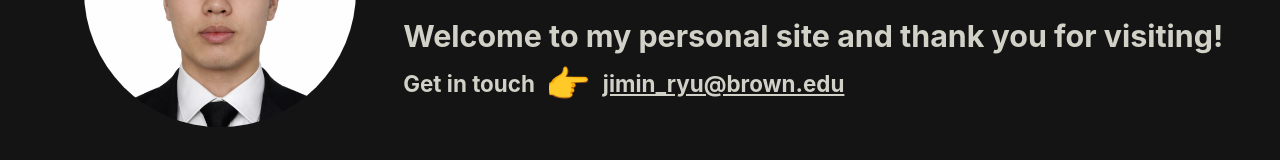
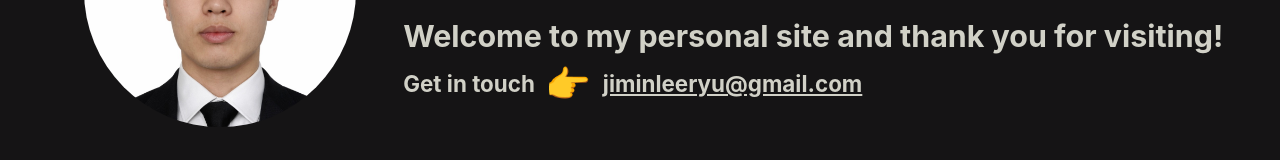
Before and after one commit to jiminleeryu/personalSite, a React (Create React App) app: page / in a window 1280 px wide. Shown: the part 377-537 px from the top of the page. Built offline with nearby package versions, Linux system fonts and the light colour scheme; a web font is replaced by a local one.

Commit message:
updated email

```diff
--- a/src/home.js
+++ b/src/home.js
@@ -95,7 +95,7 @@ const [activeLink, setActiveLink] = useState("");
             </h2>
             <h3>
               Get in touch <span className="emoji-large"> 👉 </span>
-                <a className="email-clickable" href="mailto:jimin_ryu@brown.edu" >jimin_ryu@brown.edu </a>
+                <a className="email-clickable" href="mailto:jiminleeryu@gmail.com" >jiminleeryu@gmail.com </a>
             </h3>
           </div>
         </div>
@@ -125,7 +125,7 @@ const [activeLink, setActiveLink] = useState("");
             <a href="https://linkedin.com/in/jryu0" target="_blank" aria-label="LinkedIn">
                 <i class="fab fa-linkedin" aria-hidden="true"></i>
             </a>
-            <a href="mailto:jimin_ryu@brown.edu" target="_blank" aria-label="Email">
+            <a href="mailto:jiminleeryu@gmail.com" target="_blank" aria-label="Email">
                 <i class="fas fa-envelope" aria-hidden="true"></i>
             </a>
           </div>
--- a/src/projects.js
+++ b/src/projects.js
@@ -99,7 +99,7 @@ const Projects = () => {
                 <a href="https://linkedin.com/in/jryu0" target="_blank" aria-label="LinkedIn">
                     <i class="fab fa-linkedin" aria-hidden="true"></i>
                 </a>
-                <a href="mailto:jimin_ryu@brown.edu" target="_blank" aria-label="Email">
+                <a href="mailto:jiminleeryu@gmail.com" target="_blank" aria-label="Email">
                     <i class="fas fa-envelope" aria-hidden="true"></i>
                 </a>
             </div>
--- a/src/projects/automarket.js
+++ b/src/projects/automarket.js
@@ -116,7 +116,7 @@ const Automarket = () => {
                     <a href="https://linkedin.com/in/jryu0" target="_blank" aria-label="LinkedIn">
                         <i class="fab fa-linkedin" aria-hidden="true"></i>
                     </a>
-                    <a href="mailto:jimin_ryu@brown.edu" target="_blank" aria-label="Email">
+                    <a href="mailto:jiminleeryu@gmail.com" target="_blank" aria-label="Email">
                         <i class="fas fa-envelope" aria-hidden="true"></i>
                     </a>
                 </div>
--- a/src/projects/flightcontroller.js
+++ b/src/projects/flightcontroller.js
@@ -133,7 +133,7 @@ const FlightController = () => {
                     <a href="https://linkedin.com/in/jryu0" target="_blank" aria-label="LinkedIn">
                         <i class="fab fa-linkedin" aria-hidden="true"></i>
                     </a>
-                    <a href="mailto:jimin_ryu@brown.edu" target="_blank" aria-label="Email">
+                    <a href="mailto:jiminleeryu@gmail.com" target="_blank" aria-label="Email">
                         <i class="fas fa-envelope" aria-hidden="true"></i>
                     </a>
                 </div>
--- a/src/projects/spotifinder.js
+++ b/src/projects/spotifinder.js
@@ -147,7 +147,7 @@ const SpotiFinder = () => {
                     <a href="https://linkedin.com/in/jryu0" target="_blank" aria-label="LinkedIn">
                         <i class="fab fa-linkedin" aria-hidden="true"></i>
                     </a>
-                    <a href="mailto:jimin_ryu@brown.edu" target="_blank" aria-label="Email">
+                    <a href="mailto:jiminleeryu@gmail.com" target="_blank" aria-label="Email">
                         <i class="fas fa-envelope" aria-hidden="true"></i>
                     </a>
                 </div>
--- a/src/resume.js
+++ b/src/resume.js
@@ -45,7 +45,7 @@ const Resume = () => {
                     <a href="https://linkedin.com/in/jryu0" target="_blank" aria-label="LinkedIn">
                         <i class="fab fa-linkedin" aria-hidden="true"></i>
                     </a>
-                    <a href="mailto:jimin_ryu@brown.edu" target="_blank" aria-label="Email">
+                    <a href="mailto:jiminleeryu@gmail.com" target="_blank" aria-label="Email">
                         <i class="fas fa-envelope" aria-hidden="true"></i>
                     </a>
                 </div>
```
